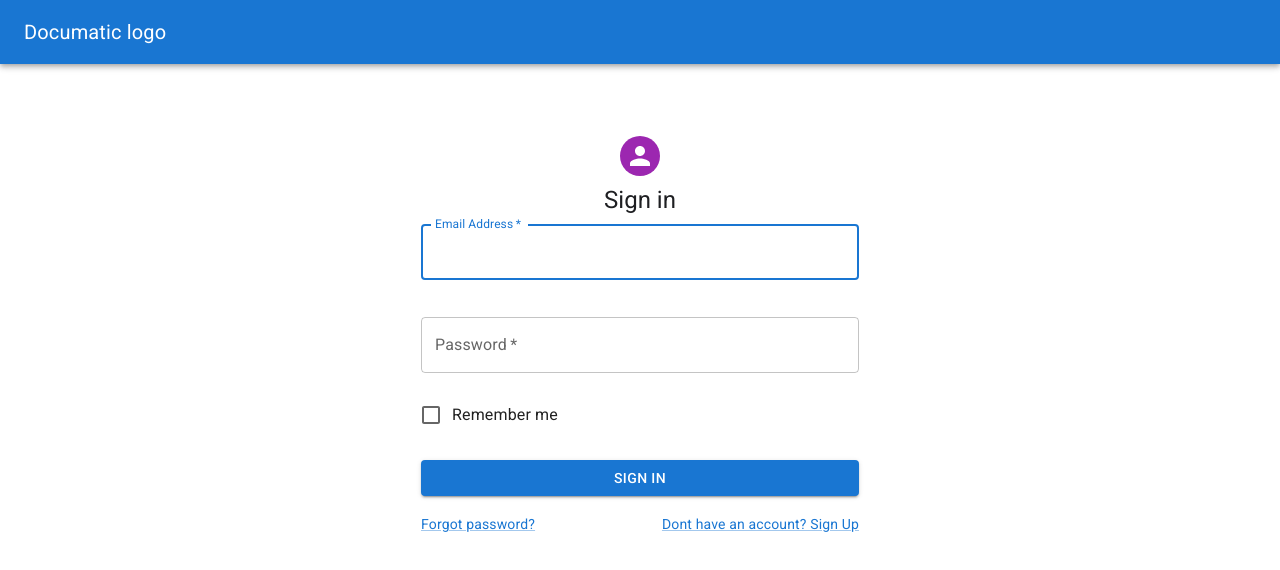
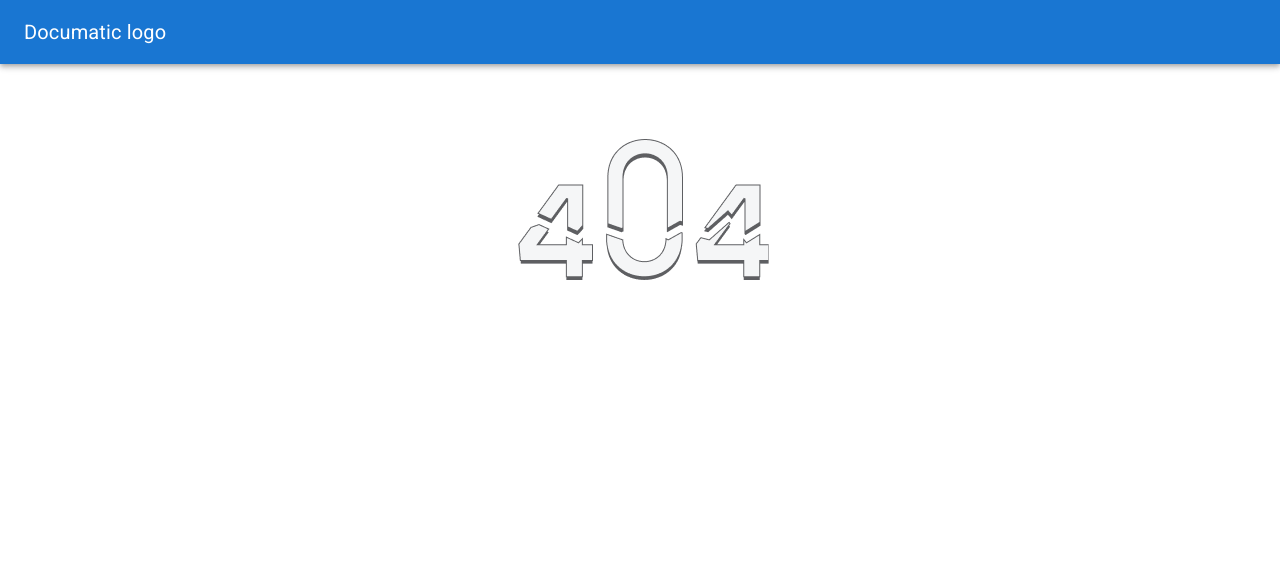
Before and after one commit to faisalonweb/faisaldoco, a React (Create React App) app: page /notpagefound in a window 1280 px wide. Before the commit this address led to /login. Shown: the top 570 px of the page. Built offline with nearby package versions, Linux system fonts and the light colour scheme.

Commit message:
ui fixes

```diff
--- a/src/App.tsx
+++ b/src/App.tsx
@@ -10,6 +10,7 @@ import { useAppSelector } from "src/store/hooks";
 import Layout from 'src/components/shared/Layout/Layout'
 import PrivateRoute from "src/routes/PrivateRoute";
 import LoggedRestrictedRouter from 'src/components/hoc/LoggedRestrictedRouter';
+import NotFoundPage from 'src/components/shared/NotFoundPage/NotFoundPage'
 
 function App() {
   const { theme } = useAppSelector(
@@ -30,6 +31,7 @@ function App() {
        <Route path="/" element={<Navigate to="/login" />} />
        <Route path="/login" element={<LoginView />} />
        <Route path="/signup" element={<SignUpView />} />
+       <Route path="/notpagefound" element={<NotFoundPage />} />
        <Route path="*"  element={<LoggedRestrictedRouter component={PrivateRoute}/>}/>
        </Routes>
       </Layout>
--- a/src/components/hoc/LoggedRestrictedRouter.tsx
+++ b/src/components/hoc/LoggedRestrictedRouter.tsx
@@ -7,7 +7,7 @@ type PrivateRouteProps = {
 const LoggedRestrictedRouter: React.FunctionComponent<PrivateRouteProps> = ({component:Component , ...restofProps}) => {
   let result = JSON.parse(localStorage.getItem('test') || '{}')
     return (
-      result.myBool ? <Component/> : <Navigate to="/login" />
+      result.myBool ? <Component/> : <Navigate to="/notpagefound" />
     )
 }
 
--- a/src/components/shared/Layout/Layout.tsx
+++ b/src/components/shared/Layout/Layout.tsx
@@ -3,11 +3,15 @@ import LeftAppBar from 'src/components/shared/LeftAppBar/LeftAppBar'
 import RightAppBar from 'src/components/shared/RightAppBar/RightAppBar'
 import AppBar from "src/components/shared/AppBar/AppBar";
 import { useAppSelector } from "src/store/hooks";
+import { useLocation } from "react-router-dom";
+
+
 
 interface LayoutProps {
   children: ReactChild | ReactChildren;
 }
 const Layout = ({ children }: LayoutProps) => {
+  const { pathname } = useLocation();
   const { isAuth } = useAppSelector(
     (state) => state.defaultUser
   );
@@ -17,29 +21,15 @@ const Layout = ({ children }: LayoutProps) => {
       <AppBar />
       <div className="inner-layout">
       {
-        isAuth ? (
+        isAuth && pathname !== '/notpagefound' ? (
           <>
           <LeftAppBar />
+          <RightAppBar />
           </>
-        ):
-        (
-          ''
-        )
+        ):''
       }
 
       {children}
-      {
-        isAuth ? (
-          <>
-      <RightAppBar />
-
-          </>
-        ):
-        (
-          ''
-        )
-      }
-
 
       </div>
 
--- a/src/components/shared/popUps/ConnectPlatformModal/ConnectPlatformModal.scss
+++ b/src/components/shared/popUps/ConnectPlatformModal/ConnectPlatformModal.scss
@@ -3,6 +3,9 @@
       width: 892px;
       max-width: 900px;
       height: 501px;
+    }
+    .css-ypiqx9-MuiDialogContent-root {
+      overflow-y: hidden;
     }
  .modal-content {
     height: 100%;
--- a/src/routes/PrivateRoute.tsx
+++ b/src/routes/PrivateRoute.tsx
@@ -9,7 +9,6 @@ import UserProjects from 'src/components/common/Smart/UserProjects/UserProjects'
 import UserIntegration from 'src/components/common/Smart/UserIntegration/UserIntegration'
 import UserInfo from 'src/components/common/Presentational/UserInfo/UserInfo'
 import UserOrgs from 'src/components/common/Smart/UserOrgs/UserOrgs'
-import NotFoundPage from 'src/components/shared/NotFoundPage/NotFoundPage'
 
 const PrivateRoute = () => {
   return (
@@ -27,7 +26,6 @@ const PrivateRoute = () => {
        <Route path="/org/members" element={<OrgMembers />} />
        <Route path="/org/billing" element={<OrgBilling />} />
        <Route path="*" element={<Navigate to="/notpagefound" replace />} />
-       <Route path="/notpagefound" element={<NotFoundPage />} />
        </Routes>
     </>
   );
```
